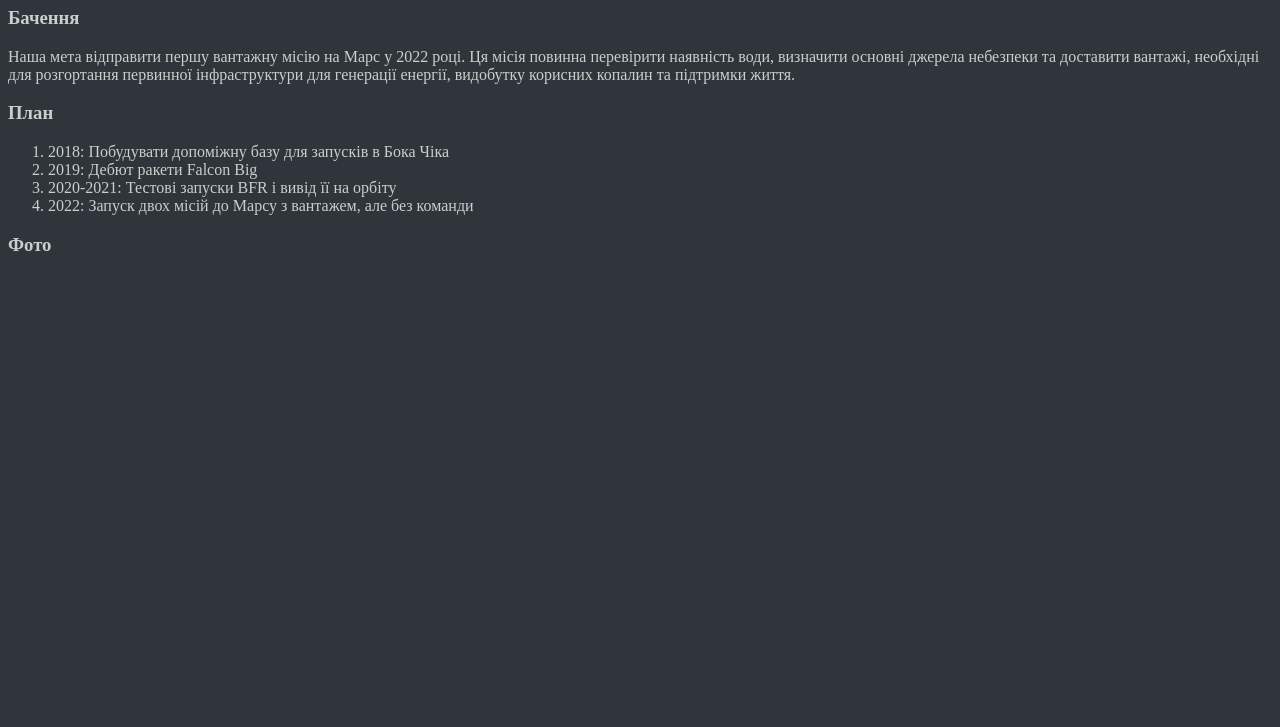
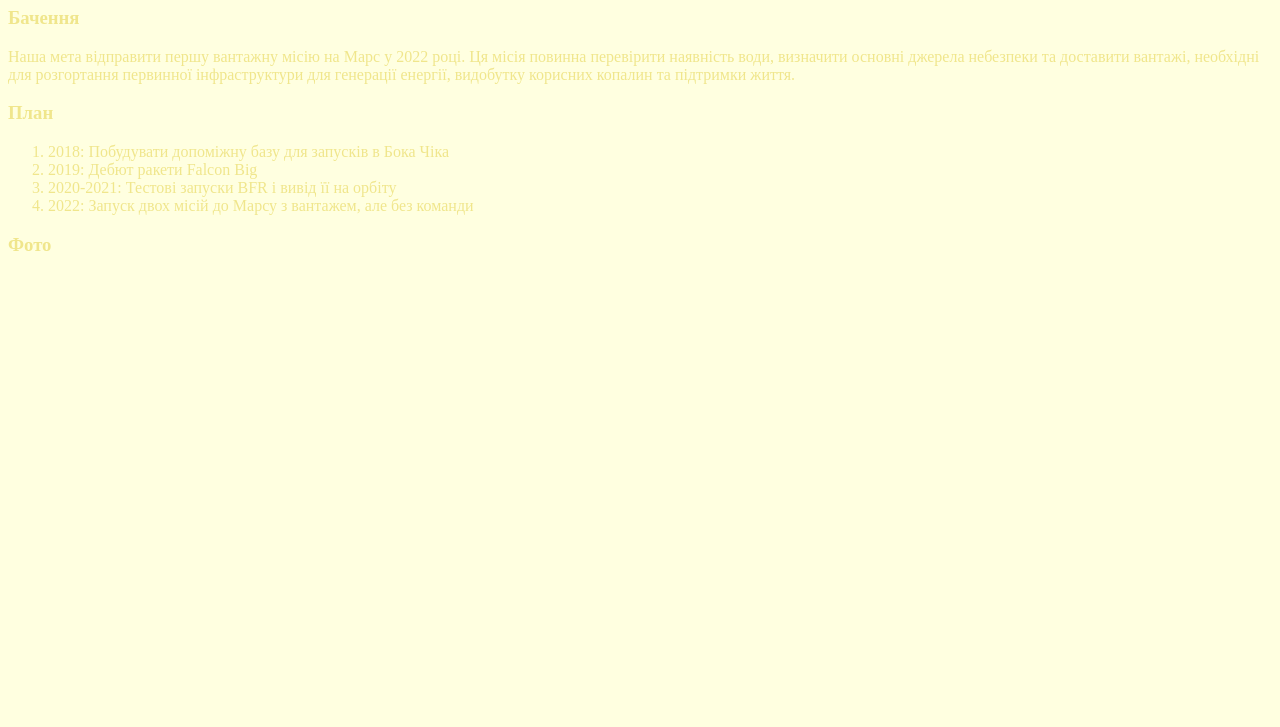
Before and after one commit to bogdanmishalo/mars, a plain HTML site: page index.html in a window 1280 px wide. Shown: the part 73-800 px from the top of the page. Drawn offline with Linux system fonts and the light colour scheme.

Commit message:
Update style.css

```diff
--- a/style.css
+++ b/style.css
@@ -1,6 +1,7 @@
 body {
-  background-color: #2F353B;
-  color: #C7D0CC;
+  background-color: #FFFFE0;
+  color: #F0E68C;
+  front-family: Arial;
 }
 h1 {
   text-again: center;
@@ -10,3 +11,4 @@ h3 {
   text-again: center;
   text-size: 100px;
 }
+.
```
